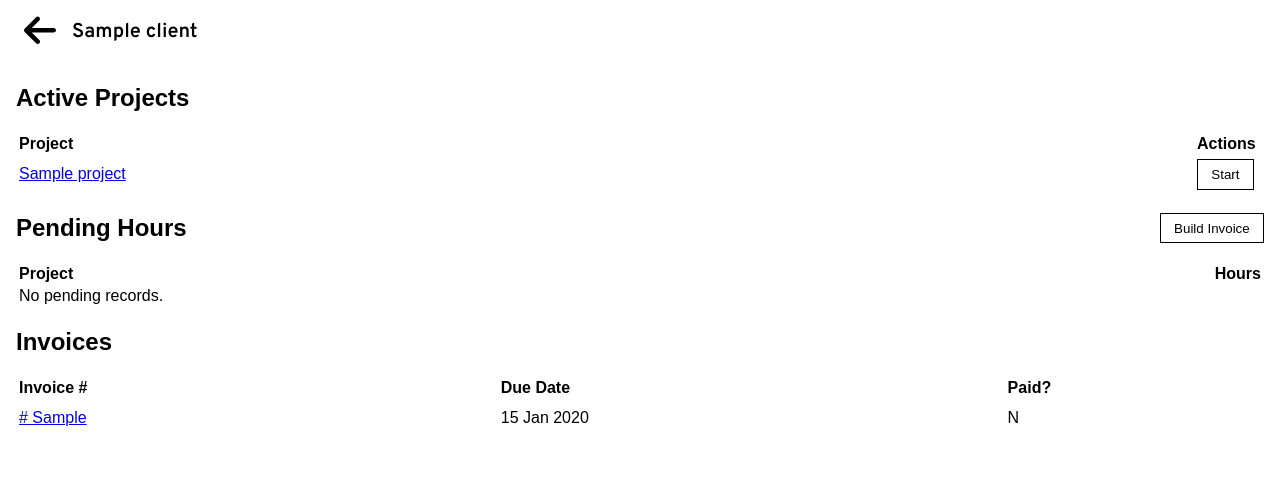
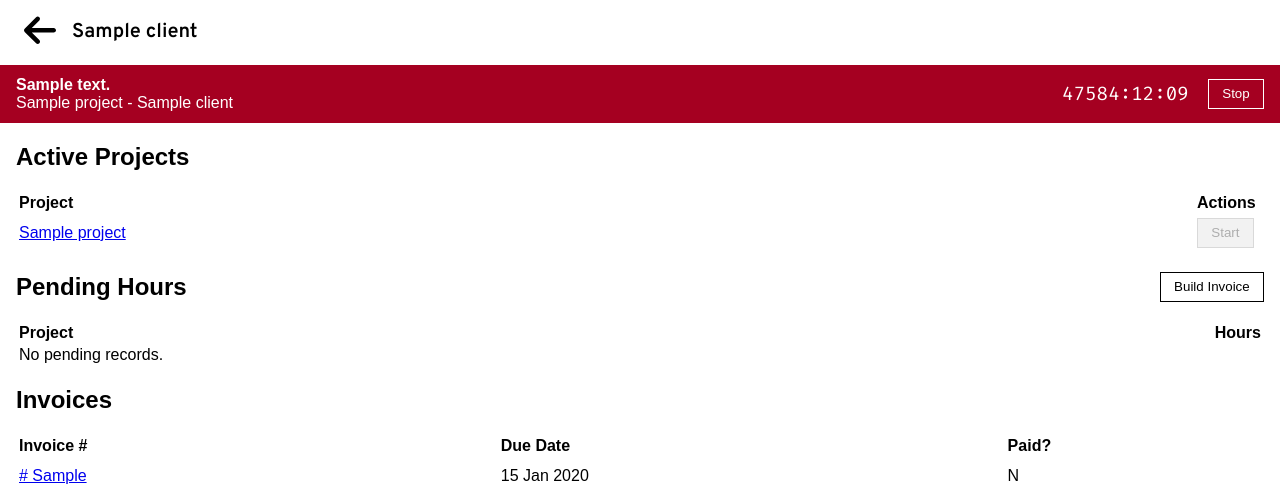
Before and after one commit to portablejim/pjimcrm, a Django app: page /crm/client/1/ in a window 1280 px wide. Shown: the top 495 px of the page. Run offline with Django 5.2, Linux system fonts and the light colour scheme; a user stored in the database is signed in; tables that the repository leaves empty hold one stand-in row (values such as "Sample post"); some web fonts are replaced.

Commit message:
Add banner timer

```diff
--- a/pjimcrm/static/pjimcrm/common.js
+++ b/pjimcrm/static/pjimcrm/common.js
@@ -12,6 +12,12 @@ function updateTimerDisplay() {
                 oldDiff = timerData.timer.length_raw;
             }
             let totalDiff = currentDiff + oldDiff;
+
+            let timerClient = timerEl.querySelector('.timerClientName');
+            let timerProject = timerEl.querySelector('.timerProjectName');
+
+            timerClient.innerHTML = timerData.timer.client_name;
+            timerProject.innerHTML = timerData.timer.project_name;
 
             let diffHours = Math.floor(totalDiff / (60*60));
             let diffRemainder = totalDiff % (60*60);
@@ -35,6 +41,97 @@ function updateTimerDisplay() {
         }
         //console.log({timerData, timer: timerData.timer, timestampStarted: timerData.timer.timestamp_started});
     })
+}
+
+function updateBannerTimerDisplay() {
+    document.querySelectorAll('.timerRunningBanner').forEach(timerEl => {
+        if(!timerEl.dataset.timer)
+        {
+            return;
+        }
+
+        let timerData = JSON.parse(timerEl.dataset.timer);
+        let timerHeading = timerEl.querySelector(".runningTimerHeading");
+        let timerSubheading = timerEl.querySelector(".runningTimerSubheading");
+        if(timerData && timerData.running && timerData.timer && timerData.timer.timestamp_started)
+        {
+            timerEl.dataset.running = "true";
+            let startedTimestamp = new Date(timerData.timer.timestamp_started)
+            let currentDiff = (new Date() - startedTimestamp) / 1000
+            let oldDiff = 0;
+            if(timerData.timer.length_raw)
+            {
+                oldDiff = timerData.timer.length_raw;
+            }
+            let totalDiff = currentDiff + oldDiff;
+
+            if(timerHeading && timerSubheading)
+            {
+                if(timerData.timer.description_set)
+                {
+                    timerHeading.innerHTML = timerData.timer.description;
+                    timerSubheading.innerHTML = timerData.timer.project_name + ' - ' + timerData.timer.client_name;
+                }
+                else
+                {
+                    timerHeading.innerHTML = timerData.timer.project_name;
+                    timerSubheading.innerHTML = timerData.timer.client_name;
+                }
+            }
+
+            let diffHours = Math.floor(totalDiff / (60*60));
+            let diffRemainder = totalDiff % (60*60);
+            let diffMinutes = Math.floor(diffRemainder / 60);
+            let diffSeconds = Math.floor(diffRemainder % 60);
+
+            let hoursEl = timerEl.querySelector(".timerDisplayHours")
+            let minutesEl = timerEl.querySelector(".timerDisplayMinutes")
+            let secondsEl = timerEl.querySelector(".timerDisplaySeconds")
+
+            hoursEl.innerText = (diffHours < 10 ? "0" : "") + diffHours.toFixed(0);
+            minutesEl.innerText = (diffMinutes < 10 ? "0" : "") + diffMinutes.toFixed(0);
+            secondsEl.innerText = (diffSeconds < 10 ? "0" : "") + diffSeconds.toFixed(0);
+
+            let idFieldEl = timerEl.querySelector('input[name=id]');
+            idFieldEl.value = timerData.timer.id;
+
+            document.querySelectorAll(".disableOnRunning").forEach(targetEl => {
+                targetEl.disabled = true;
+            });
+        }
+        else {
+            timerEl.dataset.running = "false";
+            timerHeading.innerHTML = "";
+            timerSubheading.innerHTML = "";
+
+            document.querySelectorAll(".disableOnRunning").forEach(targetEl => {
+                targetEl.disabled = false;
+            });
+        }
+        //console.log({timerData, timer: timerData.timer, timestampStarted: timerData.timer.timestamp_started});
+    })
+}
+
+function fetchBannerTimerData(initUrl) {
+    return fetch(initUrl).then(timerData => {
+        timerData.text().then(timerDataText => {
+            document.querySelectorAll('.timerRunningBanner').forEach(timerEl => {
+                timerEl.dataset.timer = timerDataText;
+            });
+        });
+    });
+
+}
+
+function initBannerTimerDisplay(initUrl) {
+    if(!document.runningBannerTimerDisplayUpdate)
+    {
+        document.runningBannerTimerDisplayUpdate = true;
+        fetchBannerTimerData(initUrl).then(updateBannerTimerDisplay());
+        setInterval(updateBannerTimerDisplay, 200);
+        //setInterval(() => { fetchBannerTimerData(initUrl) }, 20000);
+    }
+
 }
 
 function getCookie(name) {
@@ -88,6 +185,5 @@ function handleUpdateTimerDescription(timerEl, event, targetUrl)
         });
     }
 
-
     return false;
 }
--- a/pjimcrm/static/pjimcrm/style.css
+++ b/pjimcrm/static/pjimcrm/style.css
@@ -290,17 +290,32 @@ nav .icon {
   padding: 0.5em 1em;
 }
 
+.flatButton[disabled] {
+  border-color: rgba(0, 0, 0, 0.1);
+  background-color: rgba(0, 0, 0, 0.05);
+}
+
 .buttonIcon {
   display: block;
   height: 1em;
   padding: 0.2em;
 }
 
+.sr-only {
+  position: absolute;
+  left: -10000px;
+  top: auto;
+  width: 1px;
+  height: 1px;
+  overflow: hidden;
+}
+
 .timerMain[data-running=true] .waiting {
   display: none;
 }
 
-.timerMain[data-running=false] .running {
+.timerMain[data-running=false] .running,
+.timerRunningBanner[data-running=false] {
   display: none;
 }
 
@@ -318,6 +333,12 @@ nav .icon {
   padding: 0.25em 0.2em;
   column-gap: 0.25em;
   align-items: center;
+}
+
+.timerRow p {
+  margin: auto;
+  text-align: left;
+  flex-grow: 1;
 }
 
 .timerRow label {
@@ -339,6 +360,55 @@ nav .icon {
 .timerRow .timerCheckboxLabel {
   padding: 0.5em 0.2em;
   flex-grow: 1;
+}
+
+.timerRow .timerClient,
+.timerRow .timerProject {
+  padding: 0.5em 0;
+}
+
+.timerRunningBannerRow {
+  display: flex;
+  flex-direction: row;
+  align-items: center;
+  background-color: #A50021;
+  color: white;
+  padding: 0.5em 1em;
+}
+
+.timerRunningBannerRow .runningTitle {
+  flex-grow: 1;
+  flex-shrink: 1;
+  text-overflow: ellipsis;
+  display: flex;
+  flex-direction: column;
+  padding: 0.2em 0;
+}
+
+.timerRunningBannerRow .runningTitle p {
+  margin: 0;
+  padding: 0;
+}
+
+.timerRunningBannerRow .runningTimerHeading {
+  font-weight: bold;
+}
+
+.timerRunningBannerRow .timerDisplayContainer {
+  padding: 0.2em 1em;
+}
+
+@media screen and (min-width: 400px){
+  .timerRunningBannerRow .timerDisplayContainer {
+    font-size: 1.2em;
+  }
+}
+
+.timerRunningBannerRow .timerStopButton {
+  background: none;
+  border: 1px solid white;
+  padding: 0.5em 1em;
+  color: white;
 }
 
 .rowSplit2 {
--- a/pjimcrm/templates/pjimcrm/base.html
+++ b/pjimcrm/templates/pjimcrm/base.html
@@ -45,6 +45,7 @@
                 <div class="topnav">
                         {% block topnav %}{% endblock %}
                 </div>
+                {% block precontent %}{% endblock %}
                 <div class="content">
                     {%block content %}[ERROR: Empty content]{% endblock %}
                 </div>
--- a/pjimcrm/templates/pjimcrm/client_detail.html
+++ b/pjimcrm/templates/pjimcrm/client_detail.html
@@ -20,6 +20,9 @@
     </a>
     <h1 class="navHeadingOnly">{{ client_record.name }}</h1>
 {% endblock %}
+{% block precontent %}
+{% include "pjimcrm/snippets/timer_banner.html" %}
+{% endblock %}
 {% block content %}
 <div class="atkinson-hyperlegible-next-regular">
     <h2>Active Projects</h2>
@@ -40,7 +43,7 @@
                 <form method="post" action="{% url 'project_timer_start' client_record.id project_record.id %}">
                     <input type="hidden" name="retUrl" value="{{ request.get_full_path }}" />
                     {% csrf_token %}
-                    <input class="flatButton" type="submit" value="Start" />
+                    <input class="flatButton disableOnRunning" type="submit" value="Start" {% if timer_status_object.running %}disabled{% endif %} />
                 </form>
             </td>
         </tr>
--- a/pjimcrm/templates/pjimcrm/home.html
+++ b/pjimcrm/templates/pjimcrm/home.html
@@ -17,6 +17,9 @@
 {% block topnav %}
     <h1 class="navHeadingOnly majorHeading">PJim CRM</h1>
 {% endblock %}
+{% block precontent %}
+{% include "pjimcrm/snippets/timer_banner.html" %}
+{% endblock %}
 {% block content %}
 <div class="atkinson-hyperlegible-next-regular">
     <h2>Clients</h2>
--- a/pjimcrm/templates/pjimcrm/project_detail.html
+++ b/pjimcrm/templates/pjimcrm/project_detail.html
@@ -1,6 +1,9 @@
 {% extends "pjimcrm/base.html" %}
 
 {% block page_title %}{{ project_record.name }} [Project] - PJim CRM Home{% endblock %}
+{% block precontent %}
+{% include "pjimcrm/snippets/timer_banner.html" %}
+{% endblock %}
 {% block content %}
 <div>
     <a href="{% url 'client_detail' project_record.client.id %}">Back</a>
--- /dev/null
+++ b/pjimcrm/templates/pjimcrm/snippets/timer_banner.html
@@ -0,0 +1,29 @@
+<div id="timerRunningBanner" class="timerRunningBanner atkinson-hyperlegible-next-regular" data-running="false" data-timer="">
+<form id="timerRunningBannerForm" class="timerRunningBannerForm" method="post" action="{% url 'timer_stop' %}">
+    <h2 class="sr-only">Running Timer</h2>
+    <div class="timerRunningBannerRow">
+        <div class="runningTitle">
+            <p class="runningTimerHeading"></p>
+            <p class="runningTimerSubheading"></p>
+        </div>
+        <div class="timerDisplayContainer fira-code-regular">
+            {% spaceless %}
+            <div class="timerDisplay">
+                <span class="timerDisplayHours">XX</span>
+                <span class="timerDisplaySeparator">:</span>
+                <span class="timerDisplayMinutes">XX</span>
+                <span class="timerDisplaySeparator">:</span>
+                <span class="timerDisplaySeconds">XX</span>
+            </div>
+            {% endspaceless %}
+        </div>
+        <input type="hidden" name="id" value="" />
+        <input type="hidden" name="retUrl" value="{{ request.get_full_path }}" />
+        {% csrf_token %}
+        <input type="submit" class="timerStopButton" value="Stop" />
+    </div>
+</form>
+</div>
+<script type="application/javascript">
+    initBannerTimerDisplay("{% url 'timer_get' %}");
+</script>
--- a/pjimcrm/templates/pjimcrm/timer.html
+++ b/pjimcrm/templates/pjimcrm/timer.html
@@ -33,6 +33,12 @@
                         <span class="timerDisplaySeconds">XX</span>
                     </div>
                     {% endspaceless %}
+                </div>
+                <div class="timerRow">
+                    <p class="timerClient">Client: <span class="timerClientName">{{ timer_status.timer.client_name }}</span></p>
+                </div>
+                <div class="timerRow">
+                    <p class="timerProject">Project: <span class="timerProjectName">{{ timer_status.timer.project_name }}</span></p>
                 </div>
                 <div class="timerRow">
                     <label for="timerDescription">Description</label>
--- a/pjimcrm/urls.py
+++ b/pjimcrm/urls.py
@@ -12,6 +12,7 @@ urlpatterns = [
     path("client/<int:client_id>/invoice/<int:invoice_id>/", views.invoice_detail, name="invoice_detail"),
     path("client/<int:client_id>/build-invoice", views.invoice_build, name="invoice_build"),
     path("timer/", views.timer_index, name="timer_index"),
+    path("timer/actions/get", views.timer_current_get, name="timer_get"),
     path("timer/actions/add", views.timer_current_add, name="timer_add"),
     path("timer/actions/update", views.timer_current_update, name="timer_update"),
     path("timer/actions/stop", views.timer_current_stop, name="timer_stop"),
--- a/pjimcrm/utils.py
+++ b/pjimcrm/utils.py
@@ -7,6 +7,8 @@ def get_running_timers():
     if has_timers:
         current_timer = {
             "id": timers[0].id,
+            "client_name": timers[0].project.client.name,
+            "project_name": timers[0].project.name,
             "description": timers[0].description,
             "description_set": timers[0].description_set,
             "length_raw": timers[0].length_raw.total_seconds(),
--- a/pjimcrm/views.py
+++ b/pjimcrm/views.py
@@ -21,9 +21,10 @@ def index(request):
 
 @login_required()
 def client_detail(request, client_id):
-    timer_status = json.dumps(get_running_timers())
+    timer_status_object = get_running_timers()
+    timer_status = json.dumps(timer_status_object)
     client_record = get_object_or_404(Client, pk=client_id)
-    project_list = client_record.project_set.all()
+    project_list = client_record.project_set.filter(is_active=True)
     pending_entries = Sum("timesheetentry__length_rounded", filter=Q(timesheetentry__is_invoiced=False))
     pending_hours = client_record.project_set.annotate(hours_sum=pending_entries).filter(hours_sum__gt=timedelta())
     total_pending_hours = pending_hours.aggregate(Sum("hours_sum"))["hours_sum__sum"]
@@ -33,6 +34,7 @@ def client_detail(request, client_id):
         "project_list": project_list,
         "invoice_list": invoices,
         "timer_status": timer_status,
+        "timer_status_object": timer_status_object,
         "pending_hours": pending_hours,
         "total_pending_hours": total_pending_hours
         })
```
